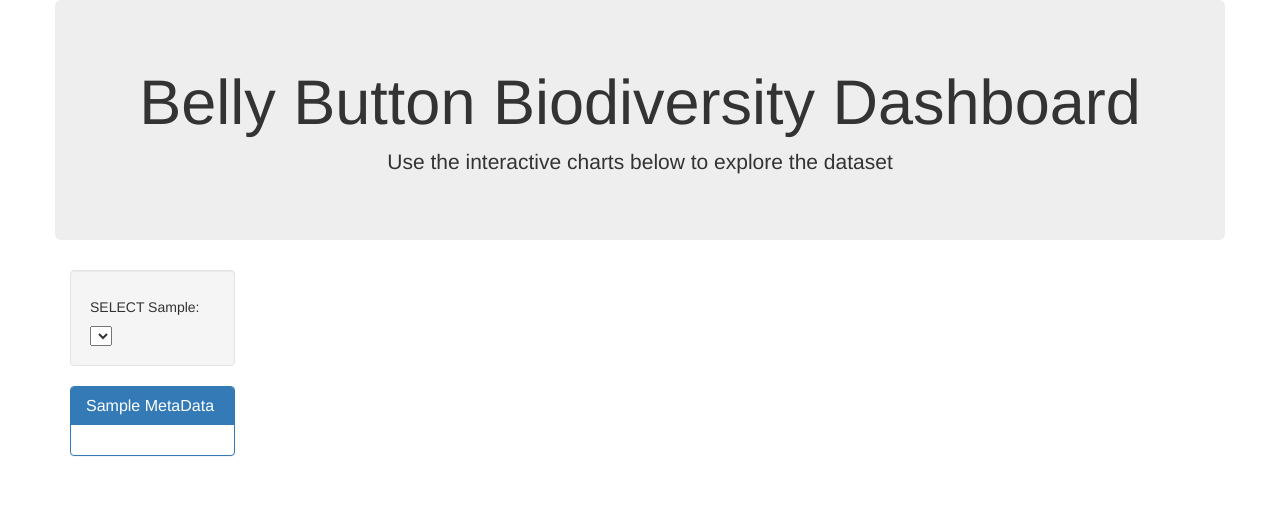
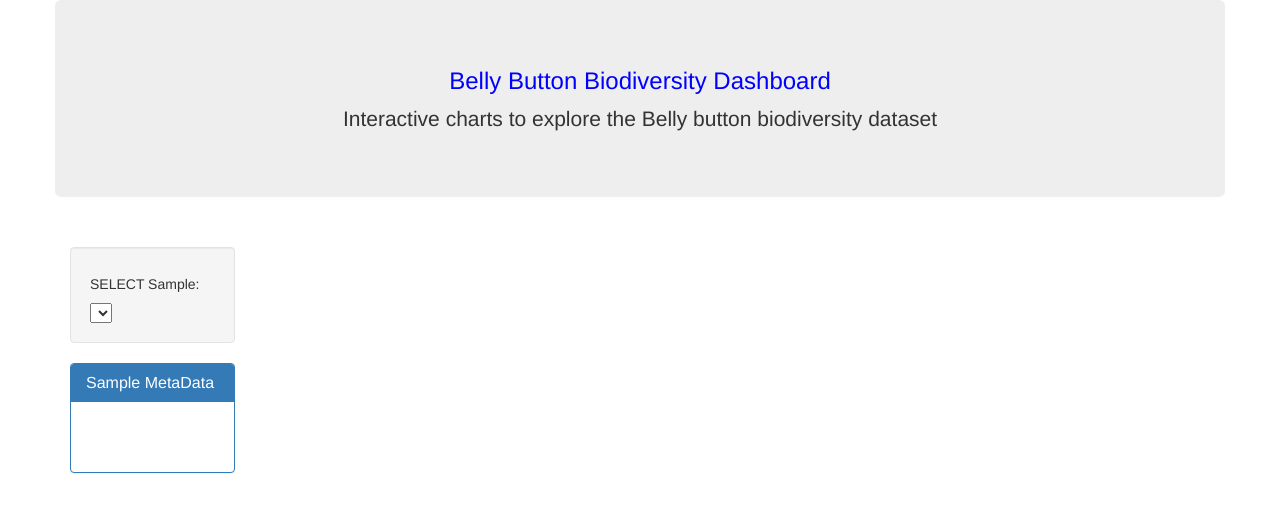
Before and after one commit to patcasrom/patcasrom.github.io, a Flask app: page / in a window 1280 px wide. Shown: the top 512 px of the page. Run offline with Flask 2, Linux system fonts and the light colour scheme; lists and menus that the app fills with data are empty; some libraries are stand-ins or nearby versions.

Commit message:
Add files via upload

```diff
--- a/Plotly Homework/StarterCode/Belly_Button_Biodiversity/templates/index.html
+++ b/Plotly Homework/StarterCode/Belly_Button_Biodiversity/templates/index.html
@@ -5,8 +5,9 @@
   <meta charset="UTF-8">
   <meta name="viewport" content="width=device-width, initial-scale=1.0">
   <meta http-equiv="X-UA-Compatible" content="ie=edge">
-  <title>Flask Plotlyjs Example</title>
+  <title>Belly Button Biodiversity</title>
   <link rel="stylesheet" href="https://maxcdn.bootstrapcdn.com/bootstrap/3.3.7/css/bootstrap.min.css">
+  <script src="https://cdn.plot.ly/plotly-latest.min.js"></script>
 </head>
 
 <body>
@@ -14,10 +15,15 @@
   <div class="container">
     <div class="row">
       <div class="col-md-12 jumbotron text-center">
-        <h1>Belly Button Biodiversity Dashboard</h1>
-        <p>Use the interactive charts below to explore the dataset</p>
+        <h3 style="color: blue"> Belly Button Biodiversity Dashboard</h3>
+        <p>Interactive charts  to explore the Belly button biodiversity dataset</p>
       </div>
     </div>
+	<div class="row">
+		<div class="col-md-12">
+		<br>
+		</div>
+	</div>
     <div class="row">
       <div class="col-md-2">
         <div class="well">
@@ -28,14 +34,19 @@
           <div class="panel-heading">
             <h3 class="panel-title">Sample MetaData</h3>
           </div>
-          <div id="sample-metadata" class="panel-body"></div>
+          <div id="sample-metadata" class="panel-body metadata">
+		  </div>
+		  <br>
+		  <br>
         </div>
       </div>
       <div class="col-md-5">
         <div id="pie"></div>
-      </div>
+		<br>
+	  </div>
       <div class="col-md-5">
         <div id="gauge"></div>
+        <br>
       </div>
     </div>
   </div>
@@ -44,15 +55,13 @@
       <div id="bubble"></div>
     </div>
   </div>
-  <!--Plotly-->
-  <script src="https://cdn.plot.ly/plotly-1.31.2.min.js"></script>
-  <!--D3-->
+
+
+   <script src="https://cdn.plot.ly/plotly-latest.min.js"></script>
   <script src="https://cdnjs.cloudflare.com/ajax/libs/d3/5.5.0/d3.js"></script>
-  <!--Plotly-->
-  <script src="https://cdn.plot.ly/plotly-latest.min.js"></script>
-   <!--JavaScript-->
+  <script src="{{ url_for('static', filename='js/app.js') }}"></script>
   <script src="{{ url_for('static', filename='js/bonus.js') }}"></script>
-  <script src="{{ url_for('static', filename='js/app.js') }}"></script>
+
 </body>
 
 </html>
```
